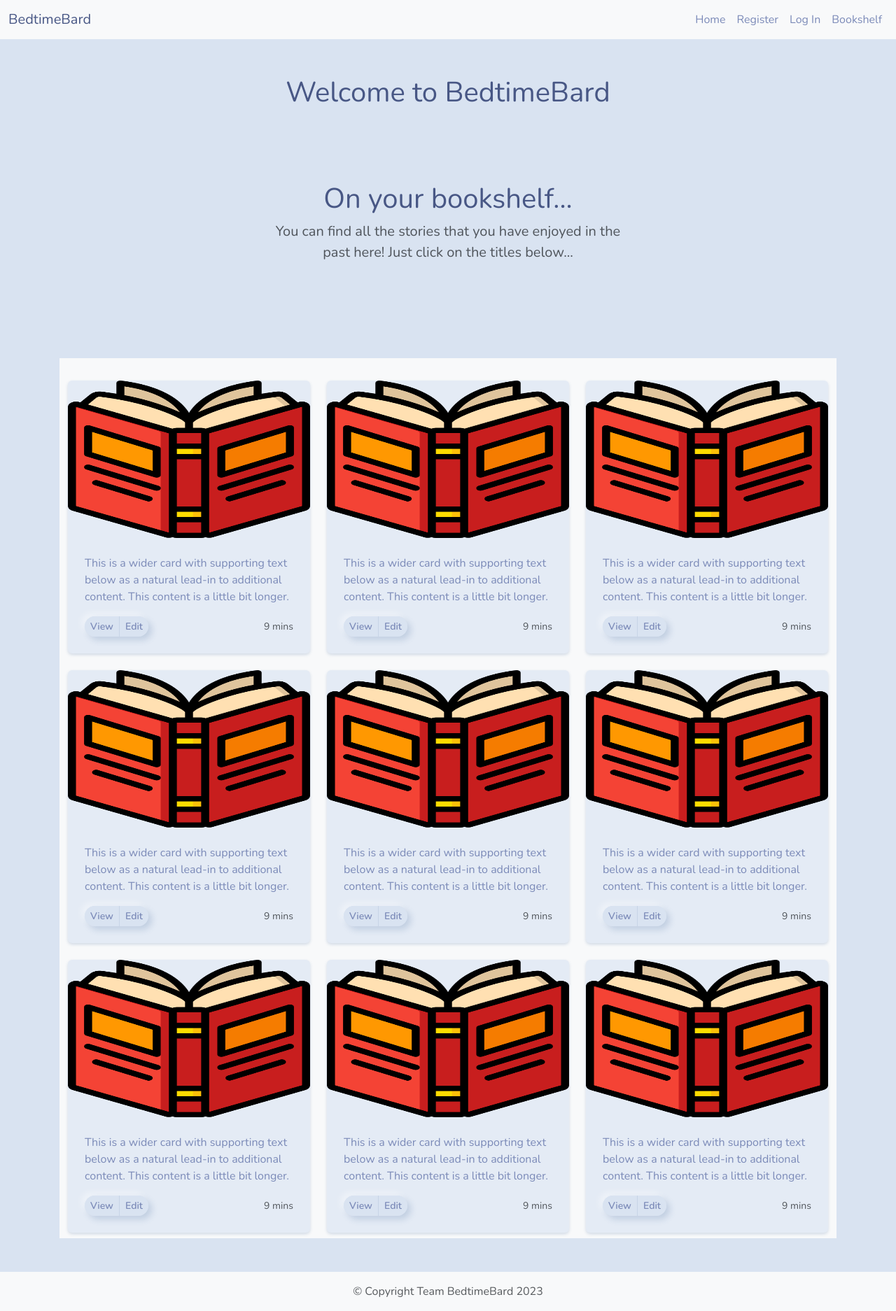
After one commit to catrionafsmith/flask-package, a Flask app: page /bookshelf in a window 1280 px wide. The commit adds this page. Shown: the whole page at 70% size. Run offline with Flask 3, Linux system fonts and the light colour scheme; some libraries are stand-ins or nearby versions.

Commit message:
Bookshelf page added

```diff
--- a/storytellerapp/routes.py
+++ b/storytellerapp/routes.py
@@ -116,6 +116,9 @@ def register2():
         return render_template('user.html', result=result)
     return render_template('register2.html', form=form)
 
+@app.route('/bookshelf')
+def bookshelf():
+    return render_template('bookshelf.html')
 
 # def generate_prompt(childname, monster):
 #     return f"You are an expert children's author who specialises in writing engaging stories. Please write a 400 word story. The story should be about a kid called {childname}, who travels to a magical land and battles {monster}."
--- a/storytellerapp/templates/base.html
+++ b/storytellerapp/templates/base.html
@@ -11,6 +11,7 @@
     <!-- <script src="storytellerapp/static/bootstrap.min.css"></script> -->
     <link rel="stylesheet" href="{{ url_for('static', filename='bootstrap.min.css')}}">
     <link rel="stylesheet" href="{{ url_for('static', filename='sticky-footer-navbar.css')}}">
+    <link href="{{ url_for('static', filename='jumbotrons.css')}}" rel="stylesheet">
 
     <title>Base Document</title>
 </head>
@@ -36,7 +37,7 @@
                     <a class="nav-link" href="{{ url_for('login') }}">Log In</a>
                 </li>
                 <li class="nav-item">
-                    <a class="nav-link" href="#">Bookshelf</a>
+                    <a class="nav-link" href="{{ url_for('bookshelf') }}">Bookshelf</a>
                 </li>
               </ul>
             </div>
--- /dev/null
+++ b/storytellerapp/templates/bookshelf.html
@@ -0,0 +1,164 @@
+{% extends "base.html" %}
+
+{% block content %}
+
+    <section class="py-5 text-center container">
+      <div class="row py-lg-5">
+        <div class="col-lg-6 col-md-8 mx-auto">
+          <h1 class="fw-light">On your bookshelf...</h1>
+          <p class="lead text-body-secondary">You can find all the stories that you have enjoyed in the past here! Just click on the titles below...</p>
+          <!-- <p>
+            <a href="#" class="btn btn-primary my-2">Main call to action</a>
+            <a href="#" class="btn btn-secondary my-2">Secondary action</a>
+          </p> -->
+        </div>
+      </div>
+    </section>
+
+    <div class="album py-5 ">
+      <div class="container bg-body-tertiary">
+
+        <div class="row row-cols-1 row-cols-sm-2 row-cols-md-3 g-4 py-2">
+          <div class="col">
+            <div class="card shadow-sm">
+              <!-- image attrib <a href="https://www.flaticon.com/free-icons/book" title="book icons">Book icons created by Smashicons - Flaticon</a> -->
+            <img src="{{ url_for('static', filename='book.png') }}" class="card-img-top" width="100%" height="225" alt="book">
+            <div class="card-body">
+                <p class="card-text">This is a wider card with supporting text below as a natural lead-in to additional content. This content is a little bit longer.</p>
+                <div class="d-flex justify-content-between align-items-center">
+                  <div class="btn-group">
+                    <button type="button" class="btn btn-sm btn-outline-secondary">View</button>
+                    <button type="button" class="btn btn-sm btn-outline-secondary">Edit</button>
+                  </div>
+                  <small class="text-body-secondary">9 mins</small>
+                </div>
+              </div>
+            </div>
+          </div>
+          <div class="col">
+            <div class="card shadow-sm">
+                <img src="{{ url_for('static', filename='book.png') }}" class="card-img-top" width="100%" height="225" alt="book">
+                <div class="card-body">
+                <p class="card-text">This is a wider card with supporting text below as a natural lead-in to additional content. This content is a little bit longer.</p>
+                <div class="d-flex justify-content-between align-items-center">
+                  <div class="btn-group">
+                    <button type="button" class="btn btn-sm btn-outline-secondary">View</button>
+                    <button type="button" class="btn btn-sm btn-outline-secondary">Edit</button>
+                  </div>
+                  <small class="text-body-secondary">9 mins</small>
+                </div>
+              </div>
+            </div>
+          </div>
+          <div class="col">
+            <div class="card shadow-sm">
+                <img src="{{ url_for('static', filename='book.png') }}" class="card-img-top" width="100%" height="225" alt="book">
+                <div class="card-body">
+                <p class="card-text">This is a wider card with supporting text below as a natural lead-in to additional content. This content is a little bit longer.</p>
+                <div class="d-flex justify-content-between align-items-center">
+                  <div class="btn-group">
+                    <button type="button" class="btn btn-sm btn-outline-secondary">View</button>
+                    <button type="button" class="btn btn-sm btn-outline-secondary">Edit</button>
+                  </div>
+                  <small class="text-body-secondary">9 mins</small>
+                </div>
+              </div>
+            </div>
+          </div>
+
+          <div class="col">
+            <div class="card shadow-sm">
+                <img src="{{ url_for('static', filename='book.png') }}" class="card-img-top" width="100%" height="225" alt="book">
+                <div class="card-body">
+                <p class="card-text">This is a wider card with supporting text below as a natural lead-in to additional content. This content is a little bit longer.</p>
+                <div class="d-flex justify-content-between align-items-center">
+                  <div class="btn-group">
+                    <button type="button" class="btn btn-sm btn-outline-secondary">View</button>
+                    <button type="button" class="btn btn-sm btn-outline-secondary">Edit</button>
+                  </div>
+                  <small class="text-body-secondary">9 mins</small>
+                </div>
+              </div>
+            </div>
+          </div>
+          <div class="col">
+            <div class="card shadow-sm">
+                <img src="{{ url_for('static', filename='book.png') }}" class="card-img-top" width="100%" height="225" alt="book">
+                <div class="card-body">
+                <p class="card-text">This is a wider card with supporting text below as a natural lead-in to additional content. This content is a little bit longer.</p>
+                <div class="d-flex justify-content-between align-items-center">
+                  <div class="btn-group">
+                    <button type="button" class="btn btn-sm btn-outline-secondary">View</button>
+                    <button type="button" class="btn btn-sm btn-outline-secondary">Edit</button>
+                  </div>
+                  <small class="text-body-secondary">9 mins</small>
+                </div>
+              </div>
+            </div>
+          </div>
+          <div class="col">
+            <div class="card shadow-sm">
+                <img src="{{ url_for('static', filename='book.png') }}" class="card-img-top" width="100%" height="225" alt="book">
+                <div class="card-body">
+                <p class="card-text">This is a wider card with supporting text below as a natural lead-in to additional content. This content is a little bit longer.</p>
+                <div class="d-flex justify-content-between align-items-center">
+                  <div class="btn-group">
+                    <button type="button" class="btn btn-sm btn-outline-secondary">View</button>
+                    <button type="button" class="btn btn-sm btn-outline-secondary">Edit</button>
+                  </div>
+                  <small class="text-body-secondary">9 mins</small>
+                </div>
+              </div>
+            </div>
+          </div>
+
+          <div class="col">
+            <div class="card shadow-sm">
+                <img src="{{ url_for('static', filename='book.png') }}" class="card-img-top" width="100%" height="225" alt="book">
+                <div class="card-body">
+                <p class="card-text">This is a wider card with supporting text below as a natural lead-in to additional content. This content is a little bit longer.</p>
+                <div class="d-flex justify-content-between align-items-center">
+                  <div class="btn-group">
+                    <button type="button" class="btn btn-sm btn-outline-secondary">View</button>
+                    <button type="button" class="btn btn-sm btn-outline-secondary">Edit</button>
+                  </div>
+                  <small class="text-body-secondary">9 mins</small>
+                </div>
+              </div>
+            </div>
+          </div>
+          <div class="col">
+            <div class="card shadow-sm">
+                <img src="{{ url_for('static', filename='book.png') }}" class="card-img-top" width="100%" height="225" alt="book">
+                <div class="card-body">
+                <p class="card-text">This is a wider card with supporting text below as a natural lead-in to additional content. This content is a little bit longer.</p>
+                <div class="d-flex justify-content-between align-items-center">
+                  <div class="btn-group">
+                    <button type="button" class="btn btn-sm btn-outline-secondary">View</button>
+                    <button type="button" class="btn btn-sm btn-outline-secondary">Edit</button>
+                  </div>
+                  <small class="text-body-secondary">9 mins</small>
+                </div>
+              </div>
+            </div>
+          </div>
+          <div class="col">
+            <div class="card shadow-sm">
+                <img src="{{ url_for('static', filename='book.png') }}" class="card-img-top" width="100%" height="225" alt="book">
+                <div class="card-body">
+                <p class="card-text">This is a wider card with supporting text below as a natural lead-in to additional content. This content is a little bit longer.</p>
+                <div class="d-flex justify-content-between align-items-center">
+                  <div class="btn-group">
+                    <button type="button" class="btn btn-sm btn-outline-secondary">View</button>
+                    <button type="button" class="btn btn-sm btn-outline-secondary">Edit</button>
+                  </div>
+                  <small class="text-body-secondary">9 mins</small>
+                </div>
+              </div>
+            </div>
+          </div>
+        </div>
+      </div>
+    </div>
+
+{% endblock %}
--- a/storytellerapp/templates/login.html
+++ b/storytellerapp/templates/login.html
@@ -1,14 +1,17 @@
 {% extends "base.html" %}
 
 {% block content %}
+    <div class="text-center">
         <h3>Log In Here!</h3>
         {% if error %}
                 <p>{{ error }}</p>
         {% endif %}
+
         <form method="post" action="{{ url_for('login') }}">
             <p><input type="text" name="username" placeholder="Username"></p>
             <p><input type="password" name="password" placeholder="Password"></p>
             <p><input type="submit" value="Login"></p>
         </form>
+    </div>
 
  {% endblock %}
--- a/storytellerapp/templates/register2.html
+++ b/storytellerapp/templates/register2.html
@@ -1,11 +1,12 @@
 {% extends "base.html" %}
 
 {% block content %}
-
+<div class="text-center">
 <h2 class="mt-5 text-center"> Register New User </h2>
+</div>
 <form action="/login" method="post">
     <div class="row p-5 justify-content-center">
-        <div class="col-6">
+        <div class="col">
             <p>
                 {{form.username.label}} <br>
                 {{form.username(size=30)}}
```
Also changed, not shown: storytellerapp/static/index.html (+196 -108 lines), storytellerapp/static/jumbotrons.css (added, +146 -0 lines), storytellerapp/templates/index.html (+13 -5 lines), storytellerapp/static/book.png (added). Lines whose indentation alone changed are shown as unchanged.
